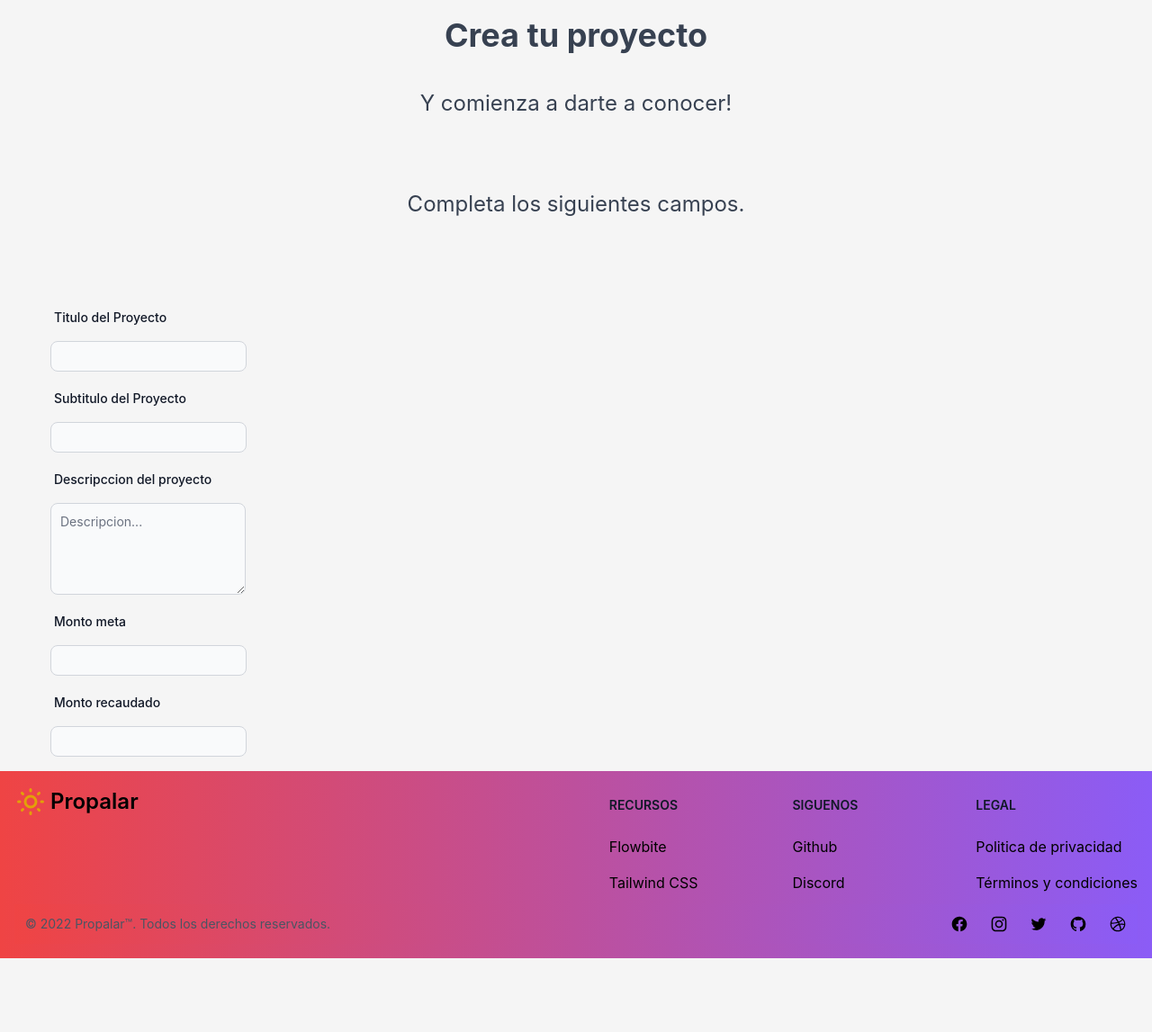
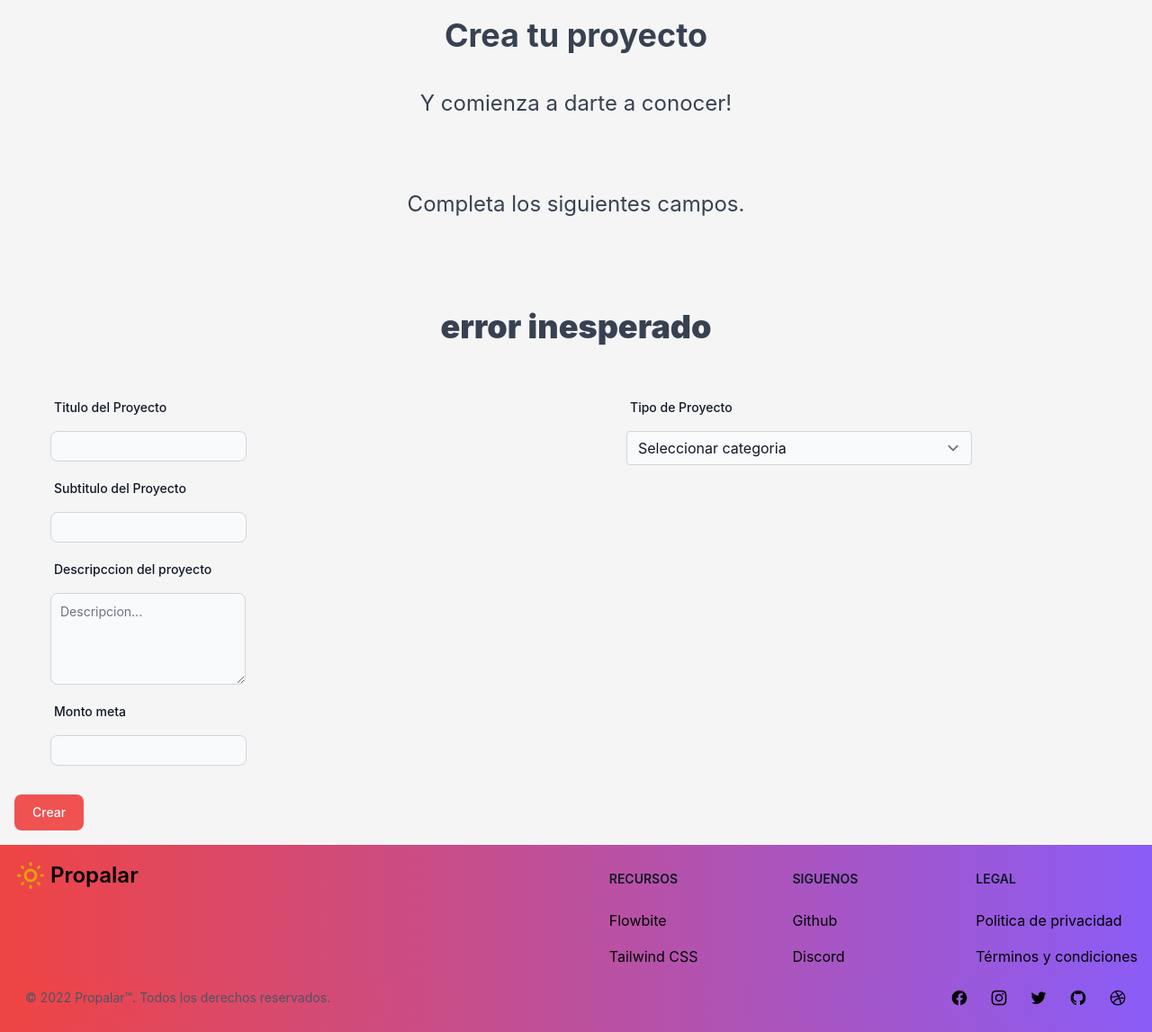
Before and after one commit to nimro7/Proyecto-de-titulo, a Django app: page /crear/ in a window 1280 px wide. Shown: the part 65-1212 px from the top of the page at 90% size. Before the commit the page ends 1130 px from the top, so only its background shows below. Run offline with Django 4.2, Linux system fonts and the light colour scheme; some libraries are stand-ins or nearby versions.

Commit message:
arreglo crear + ingreso proyecto , errores con tablas asociadas

```diff
--- a/PROYECTO TITULO 2/propalar/appgestion/models.py
+++ b/PROYECTO TITULO 2/propalar/appgestion/models.py
@@ -52,8 +52,8 @@
     nombre_cat = models.CharField(max_length=50)
 
 class Proyecto(models.Model):
-    id_proyecto = models.AutoField(primary_key= True)
-    titulo = models.CharField(max_length=50)
+
+    titulo = models.CharField(max_length=50 , primary_key=True)
     sub_titulo = models.CharField(max_length=50, null = True)
     cuerpo = models.CharField(max_length=3000)
     monto_meta = models.FloatField(null = True)
@@ -62,7 +62,7 @@
 class Tipo_proyecto(models.Model):
     id_tipo_pro =  models.AutoField(primary_key= True)
     nombre_tipo  = models.CharField(max_length=50)
-    id_proyecto = models.ForeignKey(Proyecto, on_delete=models.CASCADE)
+    titulo = models.ForeignKey(Proyecto, on_delete=models.CASCADE)
 
 class Benefio_pro(models.Model):
     id_benef = models.AutoField(primary_key= True)
--- a/PROYECTO TITULO 2/propalar/appgestion/templates/crear.html
+++ b/PROYECTO TITULO 2/propalar/appgestion/templates/crear.html
@@ -4,7 +4,7 @@
     <meta charset="UTF-8" />
     <meta http-equiv="X-UA-Compatible" content="IE=edge" />
     <meta name="viewport" content="width=device-width, initial-scale=1.0" />
-    <title>Document</title>
+    <title>Crear Proyecto</title>
   </head>
 <body class="bg-gradient-to-r from-red-500 to-purple-500">
   {% include "navbar.html" %}
@@ -18,9 +18,17 @@
     <h2 class="text-2xl mb-20 px-5 text-center text-gray-700">
       Completa los siguientes campos.
     </h2>
-    <form action="" method="post">
+    <div class="text-4xl font-bold text-center p-5 mb-5 text-gray-700">
+      {% if messages %}
+          {% for msg in messages %}
+          <b> {{msg}} </b>
+          {% endfor %}
+          {% endif %}
+    </div>
+    <form action="/crear_proyecto/" method="post">
       {% csrf_token %}
       <div class="flex">
+        <!-- inicio inputs tabla proyecto-->
         <div class="w-1/2">
           <div class="pl-10">
             <div>
@@ -34,23 +42,53 @@
               <input type="text" id="sub_titulo" name="sub_titulo" class="block  m-4  text-gray-900 border border-gray-300 rounded-lg bg-gray-50 sm:text-xs focus:ring-blue-500 focus:border-blue-500 dark:bg-gray-700 dark:border-gray-600 dark:placeholder-gray-400 dark:text-white dark:focus:ring-blue-500 dark:focus:border-blue-500">
             </div>
             <div>
-              <Label for="small-input" class="block mb-2 text-sm m-5 font-medium text-gray-900 dark:text-gray-300">Descripccion del proyecto</Label>
+              <Label for="small-input"
+               class="block mb-2 text-sm m-5 font-medium text-gray-900 dark:text-gray-300">Descripccion del proyecto</Label>
               <textarea id="textarea_descrip" name="textarea_descrip" rows="4" class="block p-2.5 m-4 text-sm text-gray-900 bg-gray-50 rounded-lg border border-gray-300 focus:ring-blue-500 focus:border-blue-500 dark:bg-gray-700 dark:border-gray-600 dark:placeholder-gray-400 dark:text-white dark:focus:ring-blue-500 dark:focus:border-blue-500" placeholder="Descripcion..."></textarea>
             </div>
             <div>
-            <label for="small-input" class="block mb-2 text-sm m-5 font-medium text-gray-900 dark:text-gray-300">Monto meta</label>
-            <input type="text" id="small-input" class="block  m-4  text-gray-900 border border-gray-300 rounded-lg bg-gray-50 sm:text-xs focus:ring-blue-500 focus:border-blue-500 dark:bg-gray-700 dark:border-gray-600 dark:placeholder-gray-400 dark:text-white dark:focus:ring-blue-500 dark:focus:border-blue-500">
+            <label for="small-input"
+            class="block mb-2 text-sm m-5 font-medium text-gray-900 dark:text-gray-300">Monto meta</label>
+            <input type="number" id="monto_meta" name="monto_meta" class="block  m-4  text-gray-900 border border-gray-300 rounded-lg bg-gray-50 sm:text-xs focus:ring-blue-500 focus:border-blue-500 dark:bg-gray-700 dark:border-gray-600 dark:placeholder-gray-400 dark:text-white dark:focus:ring-blue-500 dark:focus:border-blue-500">
             </div>
-            <div>
-              <label for="small-input" class="block mb-2 text-sm m-5 font-medium text-gray-900 dark:text-gray-300">Monto recaudado</label>
-              <input type="text" id="small-input" class="block  m-4  text-gray-900 border border-gray-300 rounded-lg bg-gray-50 sm:text-xs focus:ring-blue-500 focus:border-blue-500 dark:bg-gray-700 dark:border-gray-600 dark:placeholder-gray-400 dark:text-white dark:focus:ring-blue-500 dark:focus:border-blue-500">
+          </div>
+        </div>
+        <!-- inicio inputs tipo_proyecto y equipo de trabajo-->
+        <div class="w-1/2">
+          <div class="pl-10">
+            <div class="mb-3 xl:w-96">
+              <label for="small-input" class="block mb-2 text-sm m-5 font-medium text-gray-900 dark:text-gray-300">Tipo de Proyecto</label>
+              <select id="combo_box" name="combo_box" class="form-select appearance-none
+                block
+                w-full
+                px-3
+                py-1.5
+                text-base
+                font-normal
+                text-gray-900
+                bg-gray-50 bg-clip-padding bg-no-repeat
+                border border-solid border-gray-300
+                rounded
+                transition
+                ease-in-out
+                m-4
+                focus:text-gray-900 focus:bg-white focus:border-blue-600 focus:outline-none" aria-label="Default select example">
+                  <option selected>Seleccionar categoria</option>
+                  <option value="Videojuegos">Videojuegos</option>
+                  <option value="Agricultura">Agricultura</option>
+                  <option value="Animacion">Animacion</option>
+                  <option value="Gastronomia">Gastronomia</option>
+                  <option value="Otros">Otros</option>
+              </select>
             </div>
-
-
           </div>
         </div>
 
 
+
+      </div>
+      <div>
+        <button type="submit" class="text-white bg-red-500 hover:bg-red-800 m-4 focus:ring-4 focus:outline-none focus:ring-blue-300 font-medium rounded-lg text-sm px-5 py-2.5 text-center dark:bg-blue-600 dark:hover:bg-blue-700 dark:focus:ring-blue-800">Crear</button>
       </div>
     </form>
 
--- a/PROYECTO TITULO 2/propalar/appgestion/views.py
+++ b/PROYECTO TITULO 2/propalar/appgestion/views.py
@@ -4,7 +4,7 @@
 from django.contrib.auth.models import User
 from django.contrib.auth import authenticate, login as loginn, logout
 from django.contrib import messages
-from appgestion.models import Contacto
+from appgestion.models import Contacto ,Proyecto ,Tipo_proyecto
 # Create your views here.
 def render_registro(request):
     return render(request,'registro.html')
@@ -71,7 +71,6 @@
 
 
 def contactar(request):
-
     try:
         correo = request.POST['correo']
         asunto = request.POST['asunto']
@@ -88,3 +87,24 @@
     except Exception as e:
         messages.success(request,"error inesperado")
     return render(request,'contacto.html')
+
+def crear_proyecto(request):
+    try:
+        titulo = request.POST['titulo']
+        sub_titulo = request.POST['sub_titulo']
+        cuerpo = request.POST['textarea_descrip']
+        monto_meta = request.POST['monto_meta']
+        monto_recauda = 0
+        nombre_tipo = request.POST['combo_box']
+        if len(titulo)>0 and len(sub_titulo)>0 and len(cuerpo)>0 and len(monto_meta)>0:
+            pro = Proyecto(titulo=titulo,sub_titulo=sub_titulo,cuerpo=cuerpo,monto_meta=monto_meta,monto_recauda=monto_recauda)
+            pro.save()
+            tipo_pro = Tipo_proyecto(nombre_tipo=nombre_tipo,id_proyecto=titulo)
+            tipo_pro.save()
+            messages.success(request,"Se ha creado el Proyecto")
+
+        else:
+            messages.success(request,"Debe rellenar todos los campos")
+    except Exception as e:
+        messages.success(request,"error inesperado")
+    return render(request,'crear.html')
--- a/PROYECTO TITULO 2/propalar/propalar/urls.py
+++ b/PROYECTO TITULO 2/propalar/propalar/urls.py
@@ -31,5 +31,6 @@
     path('crear/',views.crear_proyecto),
     path('bienvenida/',views.crear_proyecto),
     path('contactar/',views.contactar),
+    path('crear_proyecto/',views.crear_proyecto),
 
 ]
```
Also changed, not shown: PROYECTO TITULO 2/propalar/appgestion/migrations/0003_auto_20220526_0446.py (added), PROYECTO TITULO 2/propalar/appgestion/migrations/0004_rename_id_proyecto_tipo_proyecto_titulo.py (added), PROYECTO TITULO 2/propalar/db.sqlite3.
